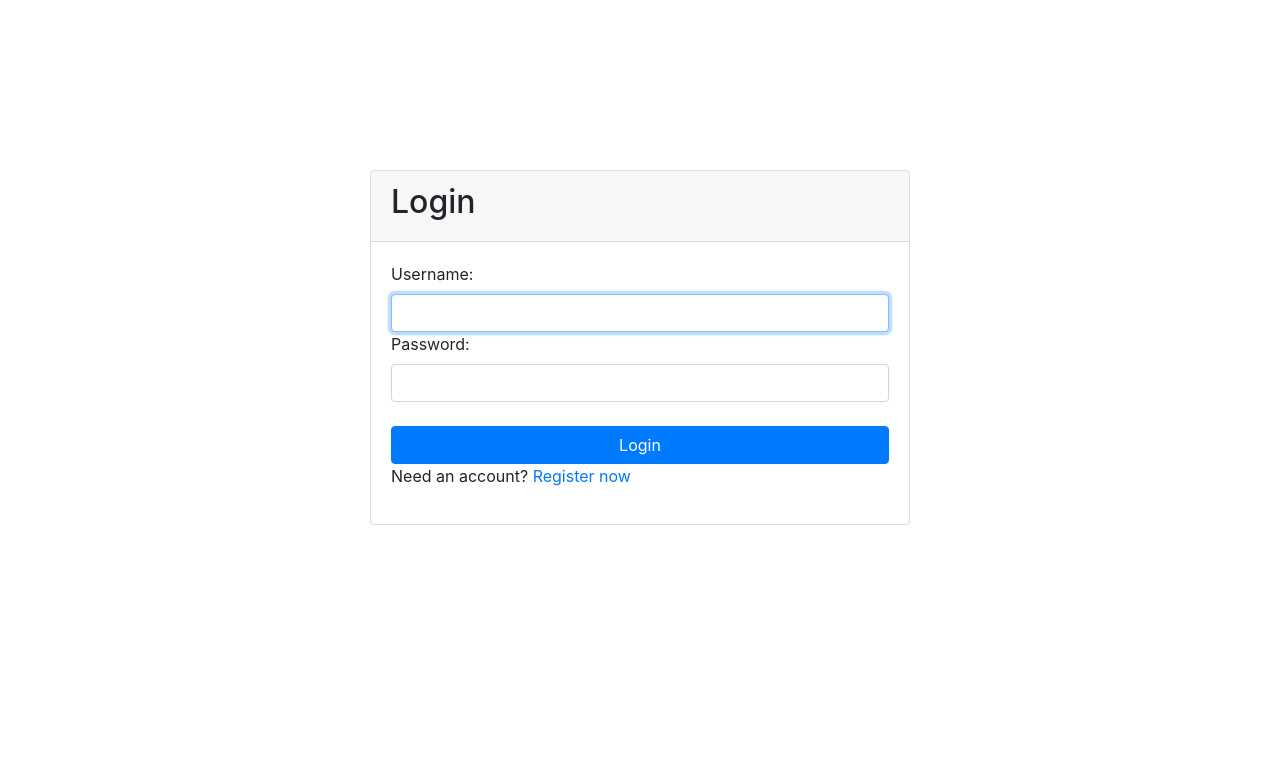
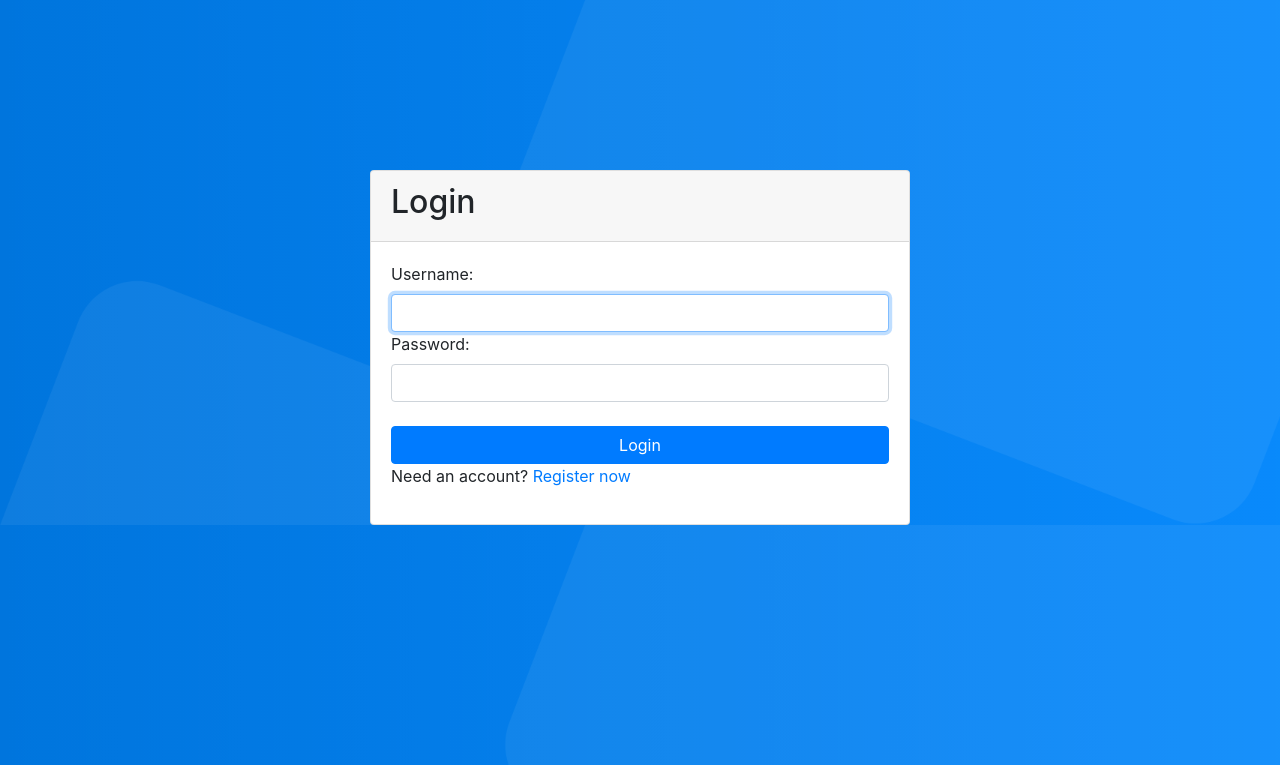
Before and after one commit to yuktibhatt/JobRecommendation, a Django app: page /accounts/login in a window 1280 px wide. Shown: the top 765 px of the page. Run offline with Django 3.2, Linux system fonts and the light colour scheme; parts of the project's set-up code (start-up, migrations or seed data) failed here and were passed over; some libraries are stand-ins or nearby versions.

Commit message:
ui updates7

```diff
--- a/templates/login.html
+++ b/templates/login.html
@@ -10,6 +10,13 @@
     crossorigin="anonymous">
     <title>Login</title>
 </head>
+ <style>
+    body
+   {
+     background-image:url(../static/img/banner/banner.png);
+     background-size: cover;
+   }
+   </style>
 <body>
 <section >
 {% if user.is_authenticated %}
@@ -24,7 +31,7 @@
 </div>
 {% endif %}
     {% else %}
-    <div style="background-image: "{% static 'img/bg1.jpg' %}", background-repeat: no-repeat;">
+    <div>
         <div class="container">
           <div class="row" style ="padding-top:170px">
             <div class="col-md-6 mx-auto">
--- a/templates/register.html
+++ b/templates/register.html
@@ -29,7 +29,8 @@
      <style>
     body
    {
-     padding-top: 180px
+
+     padding-top: 180px;
    }
    </style>
 
```
